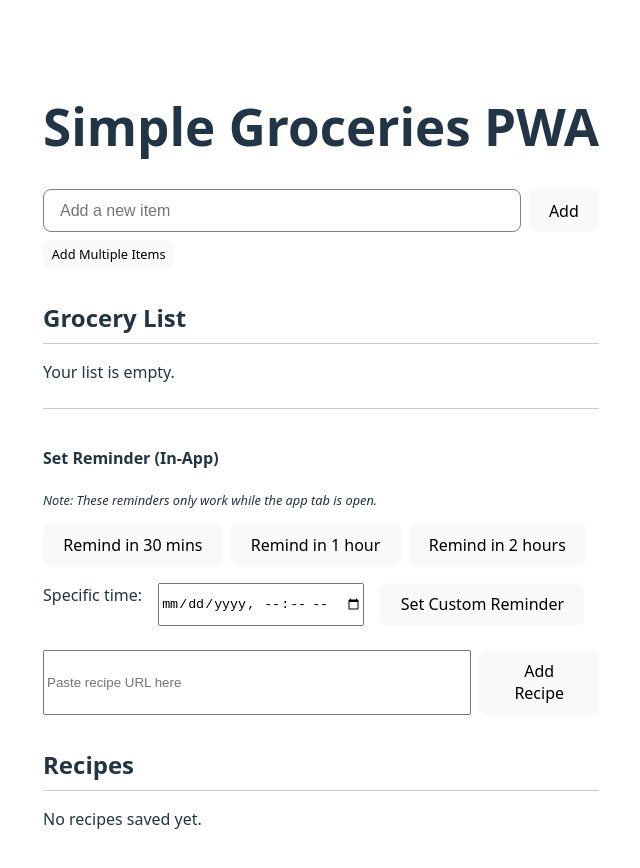
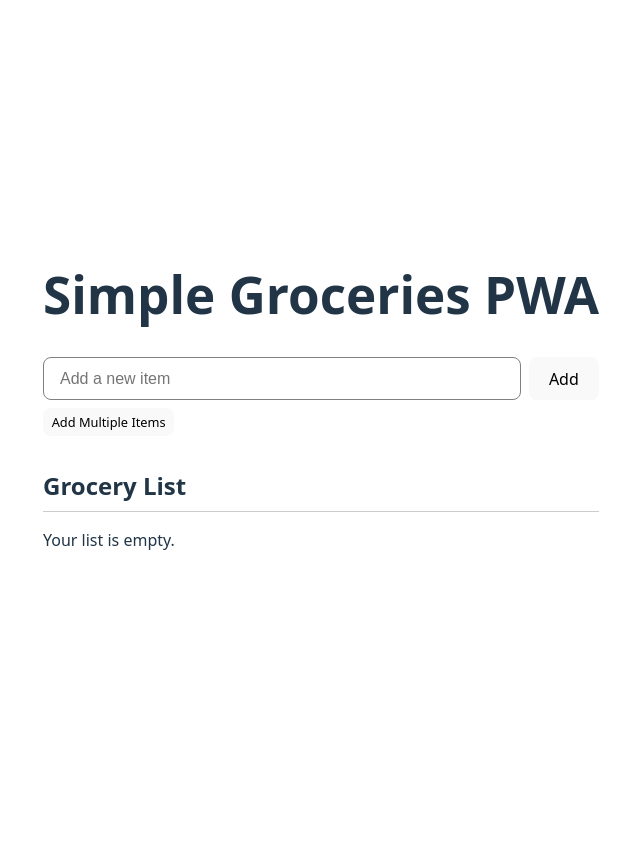
Before and after one commit to wenziie/SimpleGroceriesPWA, a React (Vite) app: page / in a window 1280 px wide. Shown: the top 868 px of the page, without its empty margins (319-959 px from the left). After the commit the page ends 800 px from the top, so only its background shows below. Built offline with nearby package versions, Linux system fonts and the light colour scheme.

Commit message:
chore: Simplify App.jsx for stability debugging

```diff
--- a/src/App.jsx
+++ b/src/App.jsx
@@ -2,19 +2,19 @@ import { useState, useEffect } from 'react'
 import './App.css'
 import AddItemForm from './components/AddItemForm'
 import GroceryList from './components/GroceryList'
-import AddRecipeForm from './components/AddRecipeForm'
-import RecipeList from './components/RecipeList'
-import VoiceInput from './components/VoiceInput'
-import ReminderSetter from './components/ReminderSetter'
+// import AddRecipeForm from './components/AddRecipeForm' // Disabled
+// import RecipeList from './components/RecipeList' // Disabled
+// import VoiceInput from './components/VoiceInput' // Disabled
+// import ReminderSetter from './components/ReminderSetter' // Disabled
 
 const LOCAL_STORAGE_KEY_ITEMS = 'simple-groceries-pwa.items'
-const LOCAL_STORAGE_KEY_RECIPES = 'simple-groceries-pwa.recipes'
+// const LOCAL_STORAGE_KEY_RECIPES = 'simple-groceries-pwa.recipes' // Disabled
 
 function App() {
   // State for grocery items
   const [items, setItems] = useState([])
-  // State for recipes
-  const [recipes, setRecipes] = useState([])
+  // State for recipes - Disabled
+  // const [recipes, setRecipes] = useState([])
 
   // Load items from localStorage on initial render
   useEffect(() => {
@@ -22,34 +22,30 @@ function App() {
     if (storedItems) {
       setItems(storedItems)
     }
-  }, []) // Empty dependency array means this runs only once on mount
+  }, [])
 
   // Save items to localStorage whenever the items state changes
   useEffect(() => {
     localStorage.setItem(LOCAL_STORAGE_KEY_ITEMS, JSON.stringify(items))
-  }, [items]) // Dependency array includes items
+  }, [items])
 
-  // --- Effect to handle shared URL on load ---
+  // --- Effect to handle shared URL on load --- Disabled
+  /*
   useEffect(() => {
     const queryParams = new URLSearchParams(window.location.search);
     const sharedUrl = queryParams.get('url');
-    // const sharedTitle = queryParams.get('title'); // Potential future use
-    // const sharedText = queryParams.get('text'); // Potential future use
-
     if (sharedUrl) {
-      // Attempt to add the shared recipe URL
       addRecipe(sharedUrl);
-
-      // Clear the query parameters from the URL so it's not processed again on reload
       window.history.replaceState({}, document.title, window.location.pathname);
     }
-  }, []); // Run only once on initial mount
+  }, []);
+  */
 
   // Function to add a new item
   const addItem = (name) => {
-    if (!name) return // Prevent adding empty items
+    if (!name) return
     const newItem = {
-      id: crypto.randomUUID(), // Use crypto.randomUUID for unique IDs
+      id: crypto.randomUUID(),
       name: name,
       completed: false
     }
@@ -75,6 +71,8 @@ function App() {
     setItems(prevItems => prevItems.filter(item => !item.completed))
   }
 
+  // --- Recipe Logic --- Disabled
+  /*
   // Load recipes from localStorage
   useEffect(() => {
     const storedRecipes = JSON.parse(localStorage.getItem(LOCAL_STORAGE_KEY_RECIPES))
@@ -91,26 +89,20 @@ function App() {
   // Function to add a new recipe
   const addRecipe = (url) => {
     const trimmedUrl = url.trim()
-    if (!trimmedUrl) return // Prevent adding empty URLs
-
-    // Rudimentary check for valid URL format (can be improved)
+    if (!trimmedUrl) return
     try {
       new URL(trimmedUrl)
     } catch (_) {
       alert("Please enter a valid URL.")
       return
     }
-
-    // Check for duplicates
     if (recipes.some(recipe => recipe.url === trimmedUrl)) {
       alert("This recipe URL is already saved.")
       return
     }
-
     const newRecipe = {
       id: crypto.randomUUID(),
       url: trimmedUrl,
-      // We can add title/metadata later
     }
     setRecipes(prevRecipes => [...prevRecipes, newRecipe])
   }
@@ -123,9 +115,9 @@ function App() {
   // Function to add multiple ingredients (from recipe parsing)
   const addIngredientsFromRecipe = (ingredientNames) => {
     const newItems = ingredientNames
-      .map(name => name.trim()) // Trim whitespace from each name
-      .filter(name => name !== '' && !items.some(item => item.name.toLowerCase() === name.toLowerCase())) // Filter empty and duplicates (case-insensitive)
-      .map(name => ({ // Create item objects
+      .map(name => name.trim())
+      .filter(name => name !== '' && !items.some(item => item.name.toLowerCase() === name.toLowerCase()))
+      .map(name => ({
         id: crypto.randomUUID(),
         name: name,
         completed: false
@@ -135,28 +127,31 @@ function App() {
       setItems(prevItems => [...prevItems, ...newItems]);
     }
   };
+  */
 
   return (
     <>
       <h1>Simple Groceries PWA</h1>
-      {/* Grocery Section */}
+      {/* Only render core grocery components */}
       <AddItemForm onAddItem={addItem} />
-      {/* <VoiceInput onAddItem={addItem} /> // Temporarily comment out */}
+      {/* <VoiceInput onAddItem={addItem} /> */}
       <GroceryList
         items={items}
         onToggleComplete={toggleComplete}
         onDeleteItem={deleteItem}
         onClearCompleted={clearCompletedItems}
       />
-      <ReminderSetter />
+      {/* <ReminderSetter /> */}
 
-      {/* Recipe Section */}
+      {/* Recipe Section Disabled*/}
+      {/*
       <AddRecipeForm onAddRecipe={addRecipe} />
       <RecipeList
         recipes={recipes}
         onDeleteRecipe={deleteRecipe}
         onAddIngredients={addIngredientsFromRecipe}
       />
+      */}
 
     </>
   )
```
